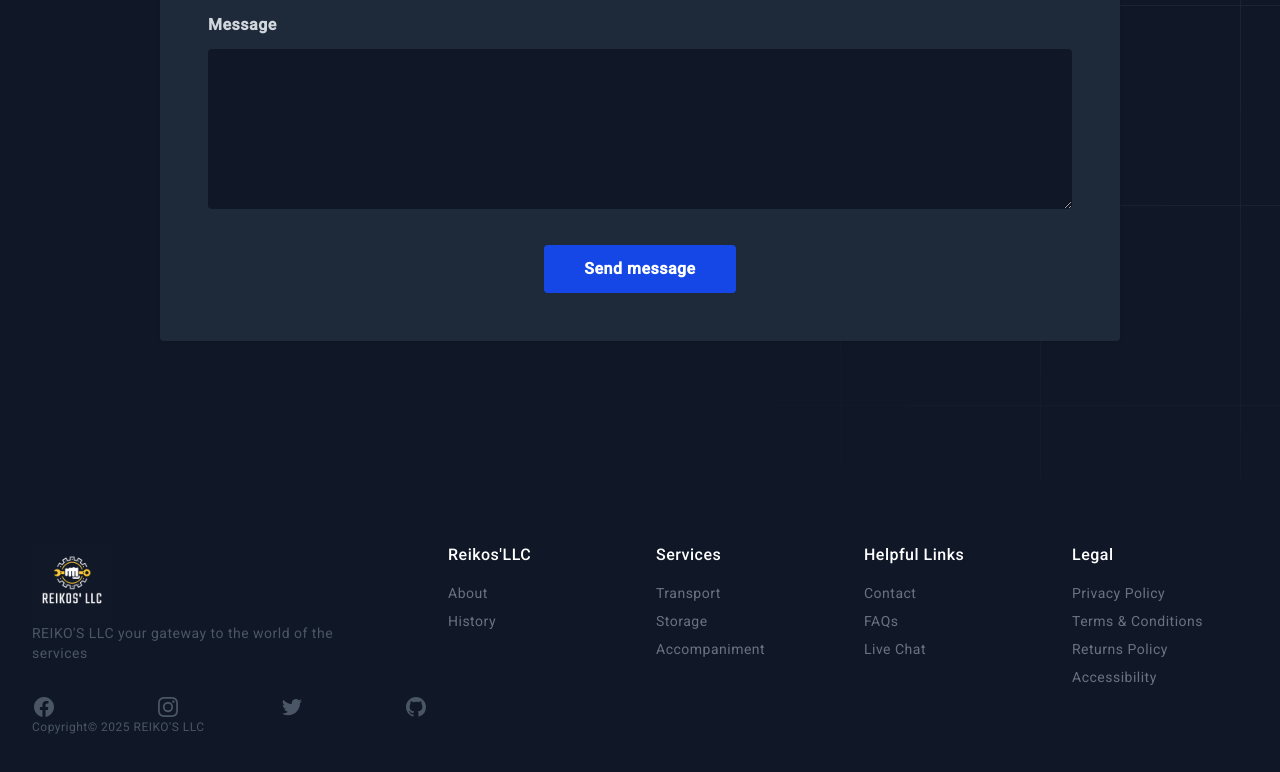
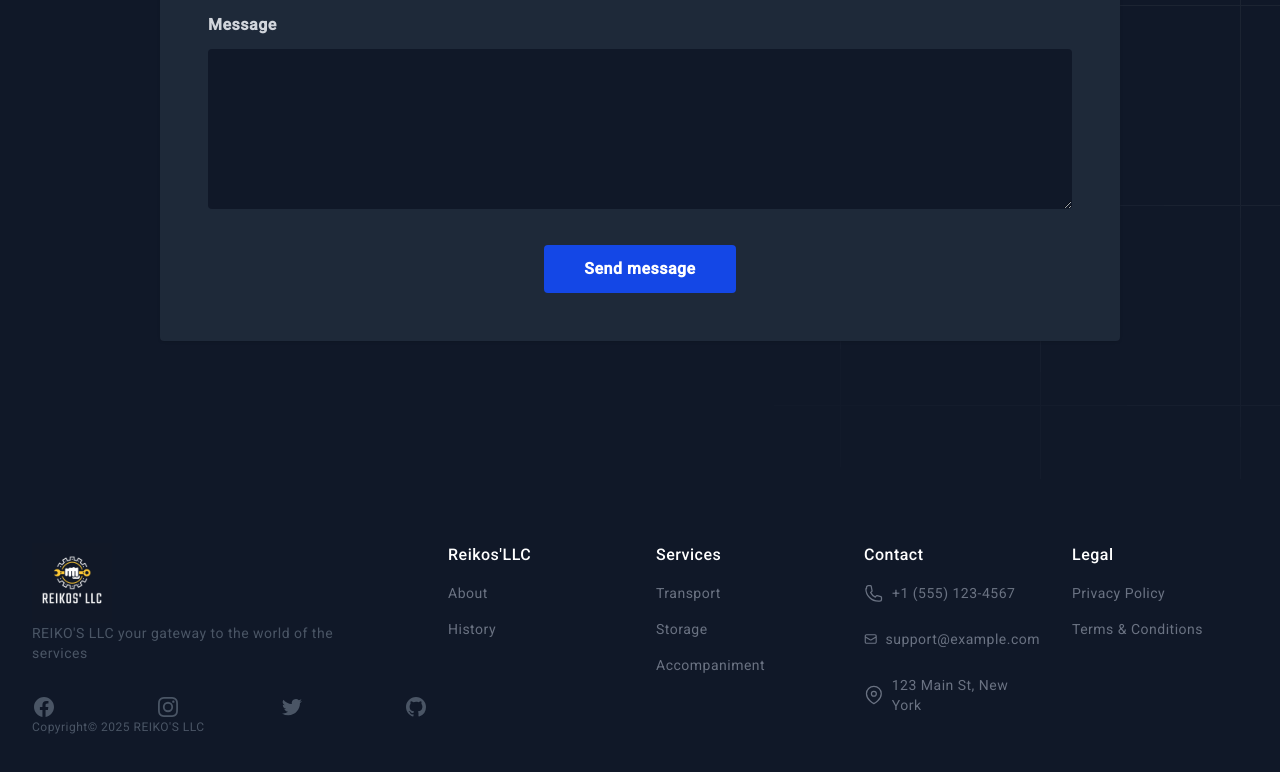
Before and after one commit to yclicourt/reiko-llc-frontend, an Angular app: page / in a window 1280 px wide. Shown: the part 1994-2766 px from the top of the page. Built offline with nearby package versions, Linux system fonts and the light colour scheme.

Commit message:
update:Modify contact section in footer

```diff
--- a/src/app/components/contact/contact.component.html
+++ b/src/app/components/contact/contact.component.html
@@ -1,5 +1,5 @@
 <!-- component -->
-<div class="w-full h-screen mt-100" id="contact">
+<div class="w-full h-screen mt-100 transparent" id="contact">
   <svg
     class="absolute inset-0 -z-10 h-full w-full stroke-white/10 [mask-image:radial-gradient(100%_100%_at_top_right,white,transparent)]"
     aria-hidden="true"
--- a/src/app/shared/common/footer/footer.component.html
+++ b/src/app/shared/common/footer/footer.component.html
@@ -72,34 +72,85 @@
       >
         <div>
           <p class="font-medium text-white">Reikos'LLC</p>
-          <nav class="flex flex-col mt-4 space-y-2 text-sm text-gray-500">
+          <nav class="flex flex-col mt-4 space-y-4 text-sm text-gray-500">
             <a class="hover:opacity-75" href> About </a>
             <a class="hover:opacity-75" href> History </a>
           </nav>
         </div>
         <div>
           <p class="font-medium text-white">Services</p>
-          <nav class="flex flex-col mt-4 space-y-2 text-sm text-gray-500">
+          <nav class="flex flex-col mt-4 space-y-4 text-sm text-gray-500">
             <a class="hover:opacity-75" href>Transport</a>
             <a class="hover:opacity-75" href>Storage </a>
             <a class="hover:opacity-75" href>Accompaniment</a>
           </nav>
         </div>
         <div>
-          <p class="font-medium text-white">Helpful Links</p>
-          <nav class="flex flex-col mt-4 space-y-2 text-sm text-gray-500">
-            <a class="hover:opacity-75" href> Contact </a>
-            <a class="hover:opacity-75" href> FAQs </a>
-            <a class="hover:opacity-75" href> Live Chat </a>
+          <p class="font-medium text-white">Contact</p>
+          <nav class="flex flex-col mt-4 space-y-2 text-sm text-gray-300">
+            <!-- Teléfono -->
+            <div class="flex items-center gap-x-2 hover:opacity-75">
+              <svg
+                xmlns="http://www.w3.org/2000/svg"
+                fill="none"
+                viewBox="0 0 24 24"
+                stroke-width="1.5"
+                stroke="currentColor"
+                class="w-5 h-5 text-gray-500"
+              >
+                <path
+                  stroke-linecap="round"
+                  stroke-linejoin="round"
+                  d="M2.25 6.75c0 8.284 6.716 15 15 15h1.5a2.25 2.25 0 0 0 2.25-2.25v-2.1a1.125 1.125 0 0 0-.852-1.091l-4.423-1.106a1.125 1.125 0 0 0-1.173.417l-.97 1.293a12.035 12.035 0 0 1-5.657-5.657l1.293-.97a1.125 1.125 0 0 0 .417-1.173L8.691 4.1A1.125 1.125 0 0 0 7.6 3.25H5.25A2.25 2.25 0 0 0 3 5.5v1.25z"
+                />
+              </svg>
+              <span class="text-gray-500">+1 (555) 123-4567</span>
+            </div>
+
+            <!-- Email -->
+            <div class="flex items-center gap-x-2 hover:opacity-75">
+              <svg
+                xmlns="http://www.w3.org/2000/svg"
+                fill="none"
+                viewBox="0 0 24 24"
+                stroke-width="2"
+                stroke="currentColor"
+                class="w-14 h-14 text-gray-500"
+              >
+                <path
+                  stroke-linecap="round"
+                  stroke-linejoin="round"
+                  d="M21.75 6.75v10.5a2.25 2.25 0 0 1-2.25 2.25H4.5a2.25 2.25 0 0 1-2.25-2.25V6.75m19.5 0A2.25 2.25 0 0 0 19.5 4.5h-15a2.25 2.25 0 0 0-2.25 2.25m19.5 0v.243a2.25 2.25 0 0 1-1.07 1.916l-7.5 4.5a2.25 2.25 0 0 1-2.36 0l-7.5-4.5a2.25 2.25 0 0 1-1.07-1.916V6.75"
+                />
+              </svg>
+              <span class="text-gray-500">support&#64;example.com</span>
+            </div>
+
+            <!-- Dirección -->
+            <div class="flex items-center gap-x-2 hover:opacity-75">
+              <svg
+                xmlns="http://www.w3.org/2000/svg"
+                fill="none"
+                viewBox="0 0 24 24"
+                stroke-width="1.5"
+                stroke="currentColor"
+                class="w-5 h-5 text-gray-500"
+              >
+                <path
+                  stroke-linecap="round"
+                  stroke-linejoin="round"
+                  d="M15 10.5a3 3 0 1 1-6 0 3 3 0 0 1 6 0Zm6 0c0 7.5-9 12-9 12s-9-4.5-9-12a9 9 0 1 1 18 0Z"
+                />
+              </svg>
+              <span class="text-gray-500">123 Main St, New York</span>
+            </div>
           </nav>
         </div>
         <div>
           <p class="font-medium text-white">Legal</p>
-          <nav class="flex flex-col mt-4 space-y-2 text-sm text-gray-500">
+          <nav class="flex flex-col mt-4 space-y-4 text-sm text-gray-500">
             <a class="hover:opacity-75" href> Privacy Policy </a>
             <a class="hover:opacity-75" href> Terms &amp; Conditions </a>
-            <a class="hover:opacity-75" href> Returns Policy </a>
-            <a class="hover:opacity-75" href> Accessibility </a>
           </nav>
         </div>
       </div>
```
